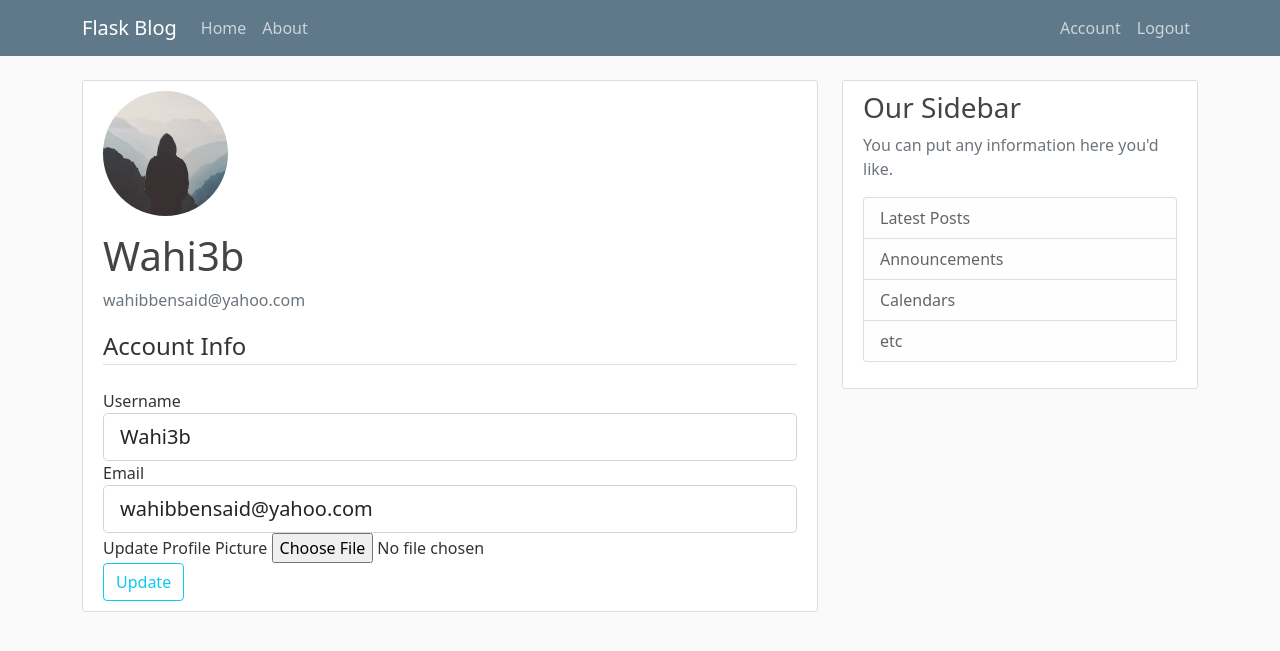
After one commit to Wahi3b/UOB-projects, a Flask app: page /account in a window 1280 px wide. The commit adds this page. Shown: the top 651 px of the page. Run offline with Flask 3, Linux system fonts and the light colour scheme; a user stored in the database is signed in; some libraries are stand-ins or nearby versions.

Commit message:
Updated 06-code & Flask_Project
Updated 06-code that contains the skeleton code for the exam, and continued working on the flask blog application
following corey-schafer's tutorials.

```diff
--- a/06-code/app/templates/base.html
+++ b/06-code/app/templates/base.html
@@ -30,6 +30,7 @@
                     <a class="nav-item nav-link" href="{{ url_for('return_book') }}">Return</a>
                 </div>
                 <div class="navbar-nav">
+                    <a class="nav-item nav-link" href="{{ url_for('all_students') }}">All Students</a>
                     <a class="nav-item nav-link" href="{{ url_for('login') }}">Login</a>
                     <a class="nav-item nav-link" href="{{ url_for('register') }}">Register</a>
                 </div>
--- a/06-code/app/templates/report.html
+++ b/06-code/app/templates/report.html
@@ -18,7 +18,7 @@
     <h2>Query Result</h2>
     {% if result.student %}
         <h3>Student Info</h3>
-        <table class="table">
+        <table class="table table-dark table-striped">
             <thead>
                 <tr>
                     <th scope="col">Attribute</th>
@@ -50,7 +50,7 @@
         </table>
         {% if result.loans %}
             <h3>Student Loans</h3>
-            <table class="table">
+            <table class="table table-dark table-striped">
                 <thead>
                     <tr>
                         <th scope="col">Device ID</th>
@@ -75,7 +75,7 @@
         {% endif %}
     {% elif result.loans %}
         <h3>Device Loans</h3>
-        <table class="table">
+        <table class="table table-dark table-striped">
             <thead>
                 <tr>
                     <th scope="col">Student ID</th>
--- a/06-code/app/views.py
+++ b/06-code/app/views.py
@@ -111,3 +111,8 @@
             flash('No book borrowed by this user', 'error')
             return redirect(url_for('return_book'))
     return render_template('return.html', title='Returning', form=form)
+
+@app.route('/all_students', methods=['GET', 'POST'])
+def all_students():
+    students = Student.query.all()
+    return render_template('all_students.html', title='all_students', students=students)
--- a/Flask_Project/flaskblog/form.py
+++ b/Flask_Project/flaskblog/form.py
@@ -1,6 +1,10 @@
 from flask_wtf import FlaskForm
+from flask_wtf.file import FileField, FileAllowed
+from flask_login import current_user
 from wtforms import StringField, PasswordField, SubmitField, BooleanField
-from wtforms.validators import DataRequired, Length, Email, EqualTo
+from wtforms.validators import DataRequired, Length, Email, EqualTo, ValidationError
+from flaskblog.models import User, Post
+
 
 class RegistrationForm(FlaskForm):
     username = StringField('Username', validators=[DataRequired(), Length(min = 2, max= 20)])
@@ -9,8 +13,37 @@
     confirm_password = PasswordField('Confirm Password', validators=[DataRequired(),EqualTo('password')])
     submit = SubmitField('Sign up')
 
+    def validate_username(self,username):
+        user = User.query.filter_by(username=username.data).first()
+        if user:
+            raise ValidationError('That Username is already taken')
+
+    def validate_email(self,email):
+        user = User.query.filter_by(email=email.data).first()
+        if user:
+            raise ValidationError('That Email is already taken')
+
 class LoginForm(FlaskForm):
     email = StringField('Email', validators=[DataRequired(), Email()])
     password = PasswordField('Password', validators=[DataRequired()])
     remember = BooleanField('Remember Me')
     submit = SubmitField('Login')
+
+
+class UpdateAccountForm(FlaskForm):
+    username = StringField('Username', validators=[DataRequired(), Length(min = 2, max= 20)])
+    email = StringField('Email', validators=[DataRequired(), Email()])
+    picture = FileField('Update Profile Picture', validators=[FileAllowed(['jpeg','png'])])
+    submit = SubmitField('Update')
+
+    def validate_username(self,username):
+        if username.data != current_user.username :
+            user = User.query.filter_by(username=username.data).first()
+            if user:
+                raise ValidationError('That Username is already taken')
+
+    def validate_email(self,email):
+        if email.data != current_user.email:
+            user = User.query.filter_by(email=email.data).first()
+            if user:
+                raise ValidationError('That Email is already taken')
--- a/Flask_Project/flaskblog/routes.py
+++ b/Flask_Project/flaskblog/routes.py
@@ -1,6 +1,8 @@
-from flask import render_template,url_for,flash,redirect
-from flaskblog.form import RegistrationForm, LoginForm
-from flaskblog import app
+from flask import render_template,url_for,flash,redirect,request
+from flaskblog.form import RegistrationForm, LoginForm, UpdateAccountForm
+from flaskblog import app,db,bcrypt
+from flaskblog.models import User, Post
+from flask_login import login_user,current_user, logout_user, login_required
 
 
 posts = [
@@ -27,20 +29,53 @@
 
 @app.route('/register',methods=['POST', 'GET'])
 def register():
+    if current_user.is_authenticated:
+        return redirect(url_for('home'))
     form = RegistrationForm()
     if form.validate_on_submit():
-        flash(f"Account created for {form.username.data}!",'success')
-        return redirect(url_for('home'))
+        hashed_pw = bcrypt.generate_password_hash(form.password.data).decode('utf-8')
+        user = User(username = form.username.data, email= form.email.data , password = hashed_pw)
+        db.session.add(user)
+        db.session.commit()
+
+        flash(f"Your account has been created, you can now log in",'success')
+        return redirect(url_for('login'))
 
     return render_template('register.html', title = 'Register', form = form)
 
 @app.route("/login", methods=['GET', 'POST'])
 def login():
+    if current_user.is_authenticated:
+        return redirect(url_for('home'))
     form = LoginForm()
     if form.validate_on_submit():
-        if form.email.data == 'admin@blog.com' and form.password.data == 'password':
-            flash('You have been logged in!', 'success')
-            return redirect(url_for('home'))
+        user = User.query.filter_by(email=form.email.data).first()
+        if user and bcrypt.check_password_hash(user.password, form.password.data):
+            login_user(user, remember= form.remember.data)
+            next_page = request.args.get('next')
+            return redirect(next_page) if next_page else redirect(url_for('home')) #if i went to the login page while trying to access another page, this will make sure to redirect me to that page if i logged in successfully
         else:
-            flash('Login Unsuccessful. Please check username and password', 'danger')
+            flash('Login unsuccessful, please check email and password', 'danger')
     return render_template('login.html', title='Login', form=form)
+
+
+@app.route("/logout")
+def logout():
+    logout_user()
+    return redirect(url_for('home'))
+
+@app.route("/account", methods=['GET', 'POST'])
+@login_required
+def account():
+    form = UpdateAccountForm()
+    if form.validate_on_submit():
+        current_user.username = form.username.data
+        current_user.email = form.email.data
+        db.session.commit()
+        flash('Your account info has been updated','success')
+        return redirect(url_for('account'))
+    elif request.method == 'GET':
+        form.username.data = current_user.username
+        form.email.data = current_user.email
+    image_file = url_for('static', filename='profile_pics/' + current_user.image_file )
+    return render_template('account.html', title='Account', image_file=image_file, form=form)
--- /dev/null
+++ b/Flask_Project/flaskblog/templates/account.html
@@ -0,0 +1,58 @@
+{% extends "layout.html" %}
+{% block content %}
+        <div class="content-section">
+            <div class="media">
+                <img class="rounded-circle account-img" src="{{ image_file }}">
+                <div class="media-body">
+                    <h2 class="account-heading">{{ current_user.username }}</h2>
+                    <p class="text-secondary">{{ current_user.email }}</p>
+                </div>
+            </div>
+
+                <form method="POST" action="" enctype = 'multipart/form-data'>
+                    {{ form.hidden_tag() }}
+                    <fieldset class="form-group">
+                        <legend class="border-bottom mb-4">Account Info</legend>
+                        <div class="form-group">
+                            {{ form.username.label(class="form-control-label") }}
+                            {% if form.username.errors %}
+                                {{ form.username(class="form-control form-control-lg is-invalid") }}
+                                <div class="invalid-feedback">
+                                    {% for error in form.username.errors %}
+                                        <span>{{ error }}</span>
+                                    {% endfor %}
+                                </div>
+                            {% else %}
+                                {{ form.username(class="form-control form-control-lg") }}
+                            {% endif %}
+                        </div>
+                        <div class="form-group">
+                            {{ form.email.label(class="form-control-label") }}
+                            {% if form.email.errors %}
+                                {{ form.email(class="form-control form-control-lg is-invalid") }}
+                                <div class="invalid-feedback">
+                                    {% for error in form.email.errors %}
+                                        <span>{{ error }}</span>
+                                    {% endfor %}
+                                </div>
+                            {% else %}
+                                {{ form.email(class="form-control form-control-lg") }}
+                            {% endif %}
+                        </div>
+                        <div class="form-group">
+                            {{ form.picture.label() }}
+                            {{ form.picture(class="form-control-file") }}
+                            {% if form.picture.errors %}
+                                {% for error in form.picture.errors %}
+                                    <span class="text-danger">{{ error }}</span></br>
+                                {% endfor %}
+                            {% endif %}
+                        </div>
+                    </fieldset>
+                    <div class="form-group">
+                        {{ form.submit(class="btn btn-outline-info") }}
+                    </div>
+                </form>
+
+        </div>
+{% endblock content %}
--- a/Flask_Project/flaskblog/templates/layout.html
+++ b/Flask_Project/flaskblog/templates/layout.html
@@ -24,14 +24,19 @@
             <span class="navbar-toggler-icon"></span>
           </button>
           <div class="collapse navbar-collapse" id="navbarToggle">
-            <div class="navbar-nav ">
-              <a class="nav-item nav-link" href="{{ url_for('home')}}">Home</a>
+            <div class="navbar-nav me-auto">
+              <a class="nav-item nav-link " href="{{ url_for('home')}}">Home</a>
               <a class="nav-item nav-link" href="{{ url_for('about')}}">About</a>
             </div>
             <!-- Navbar Right Side -->
             <div class="navbar-nav">
+            {% if current_user.is_authenticated %}
+            <a class="nav-item nav-link" href="{{ url_for('account')}}">Account</a>
+              <a class="nav-item nav-link" href="{{ url_for('logout')}}">Logout</a>
+            {% else %}
               <a class="nav-item nav-link" href="{{ url_for('login')}}">Login</a>
               <a class="nav-item nav-link" href="{{ url_for('register')}}">Register</a>
+            {% endif %}
             </div>
           </div>
         </div>
```
Also changed, not shown: 06-code/app/templates/all_students.html (added, +30 -0 lines), Flask_Project/flaskblog/__init__.py (+20 -2 lines), Flask_Project/flaskblog/models.py (+8 -2 lines), test.py (deleted, +0 -9 lines), testing.py (deleted, +0 -34 lines), 06-code/app/data/data.sqlite, Flask_Project/flaskblog/data/data.sqlite (added), Flask_Project/flaskblog/instance/site.db (deleted), Flask_Project/flaskblog/static/profile_pics/default.jpeg (added), 2 other files.
